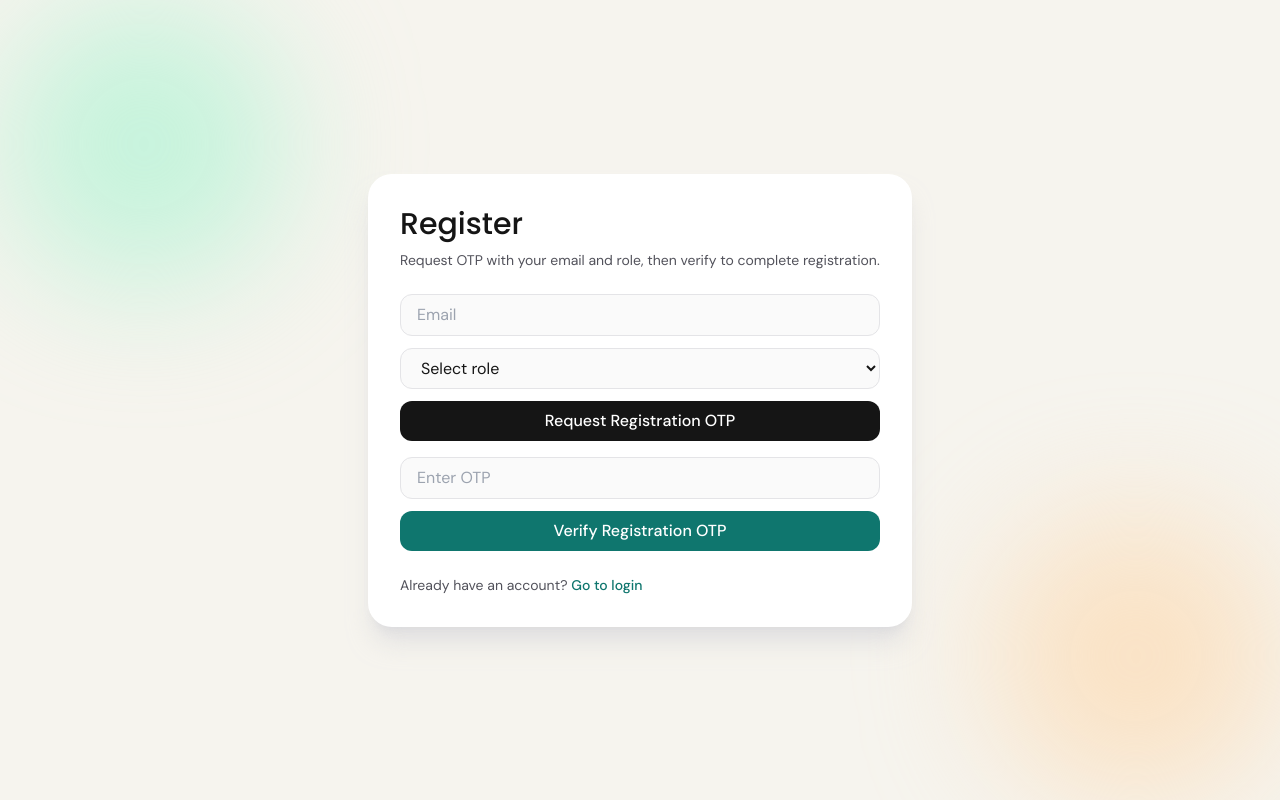
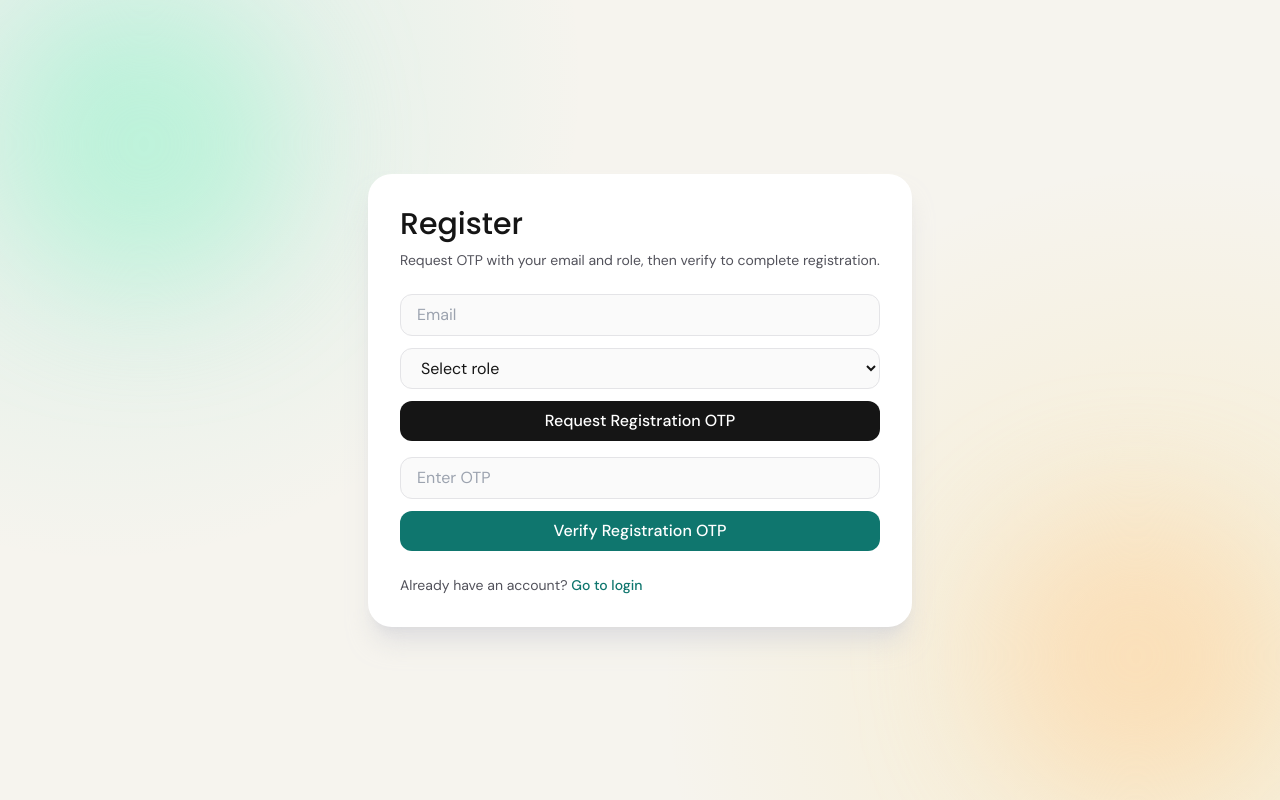
Before and after one commit to sachinmaurya69500/multi-user-task-colaboratio-system, a Flask app: page /register in a window 1280 px wide. Run offline with Flask 3, Linux system fonts and the light colour scheme; some libraries are stand-ins or nearby versions.

Commit message:
changes made

```diff
--- /dev/null
+++ b/static/styles.css
@@ -0,0 +1,64 @@
+:root {
+  --bg-base: #f6f4ee;
+  --text-ink: #151515;
+  --card-bg: #ffffff;
+  --accent: #0f766e;
+  --ring: rgba(15, 118, 110, 0.2);
+}
+
+* {
+  box-sizing: border-box;
+}
+
+html,
+body {
+  margin: 0;
+  padding: 0;
+}
+
+body {
+  color: var(--text-ink);
+  background: radial-gradient(circle at 8% 10%, rgba(45, 212, 191, 0.14), transparent 35%),
+    radial-gradient(circle at 92% 85%, rgba(251, 191, 36, 0.16), transparent 38%),
+    var(--bg-base);
+}
+
+a {
+  color: var(--accent);
+}
+
+input,
+select,
+button {
+  font: inherit;
+}
+
+input:focus,
+select:focus,
+button:focus-visible {
+  outline: 2px solid var(--ring);
+  outline-offset: 2px;
+}
+
+.card-lift {
+  transition: transform 180ms ease, box-shadow 180ms ease;
+}
+
+.card-lift:hover {
+  transform: translateY(-1px);
+}
+
+.page-fade {
+  animation: page-fade 280ms ease-out;
+}
+
+@keyframes page-fade {
+  from {
+    opacity: 0;
+    transform: translateY(6px);
+  }
+  to {
+    opacity: 1;
+    transform: translateY(0);
+  }
+}
--- a/templates/dashboard.html
+++ b/templates/dashboard.html
@@ -28,6 +28,7 @@
   <link rel="preconnect" href="https://fonts.googleapis.com" />
   <link rel="preconnect" href="https://fonts.gstatic.com" crossorigin />
   <link href="https://fonts.googleapis.com/css2?family=DM+Sans:wght@400;500;700&family=Poppins:wght@500;700&display=swap" rel="stylesheet" />
+  <link rel="stylesheet" href="{{ url_for('static', filename='styles.css') }}" />
 </head>
 <body class="min-h-screen bg-base text-ink font-body">
   <div class="fixed inset-0 -z-10">
@@ -35,7 +36,7 @@
     <div class="absolute bottom-0 right-0 h-72 w-72 rounded-full bg-amber-200/60 blur-3xl"></div>
   </div>
 
-  <main class="mx-auto max-w-7xl px-4 py-8 sm:px-6 lg:px-8">
+  <main class="page-fade mx-auto max-w-7xl px-4 py-8 sm:px-6 lg:px-8">
     <header class="mb-8 flex flex-wrap items-center justify-between gap-4">
       <div>
         <h1 class="font-display text-3xl sm:text-4xl">Multi-User Task Collaboration</h1>
--- a/templates/login.html
+++ b/templates/login.html
@@ -25,6 +25,7 @@
   <link rel="preconnect" href="https://fonts.googleapis.com" />
   <link rel="preconnect" href="https://fonts.gstatic.com" crossorigin />
   <link href="https://fonts.googleapis.com/css2?family=DM+Sans:wght@400;500;700&family=Poppins:wght@500;700&display=swap" rel="stylesheet" />
+  <link rel="stylesheet" href="{{ url_for('static', filename='styles.css') }}" />
 </head>
 <body class="min-h-screen bg-base text-ink font-body">
   <div class="fixed inset-0 -z-10">
@@ -33,7 +34,7 @@
   </div>
 
   <main class="mx-auto flex min-h-screen max-w-xl items-center px-4 py-10">
-    <section class="w-full rounded-3xl bg-white p-8 shadow-xl shadow-zinc-300/60">
+    <section class="page-fade card-lift w-full rounded-3xl bg-white p-8 shadow-xl shadow-zinc-300/60">
       <h1 class="font-display text-3xl">Login</h1>
       <p class="mt-2 text-sm text-zinc-600">Request OTP with your registered email, then verify to access dashboard.</p>
 
--- a/templates/register.html
+++ b/templates/register.html
@@ -25,6 +25,7 @@
   <link rel="preconnect" href="https://fonts.googleapis.com" />
   <link rel="preconnect" href="https://fonts.gstatic.com" crossorigin />
   <link href="https://fonts.googleapis.com/css2?family=DM+Sans:wght@400;500;700&family=Poppins:wght@500;700&display=swap" rel="stylesheet" />
+  <link rel="stylesheet" href="{{ url_for('static', filename='styles.css') }}" />
 </head>
 <body class="min-h-screen bg-base text-ink font-body">
   <div class="fixed inset-0 -z-10">
@@ -33,7 +34,7 @@
   </div>
 
   <main class="mx-auto flex min-h-screen max-w-xl items-center px-4 py-10">
-    <section class="w-full rounded-3xl bg-white p-8 shadow-xl shadow-zinc-300/60">
+    <section class="page-fade card-lift w-full rounded-3xl bg-white p-8 shadow-xl shadow-zinc-300/60">
       <h1 class="font-display text-3xl">Register</h1>
       <p class="mt-2 text-sm text-zinc-600">Request OTP with your email and role, then verify to complete registration.</p>
 
```
Also changed, not shown: README.md.
